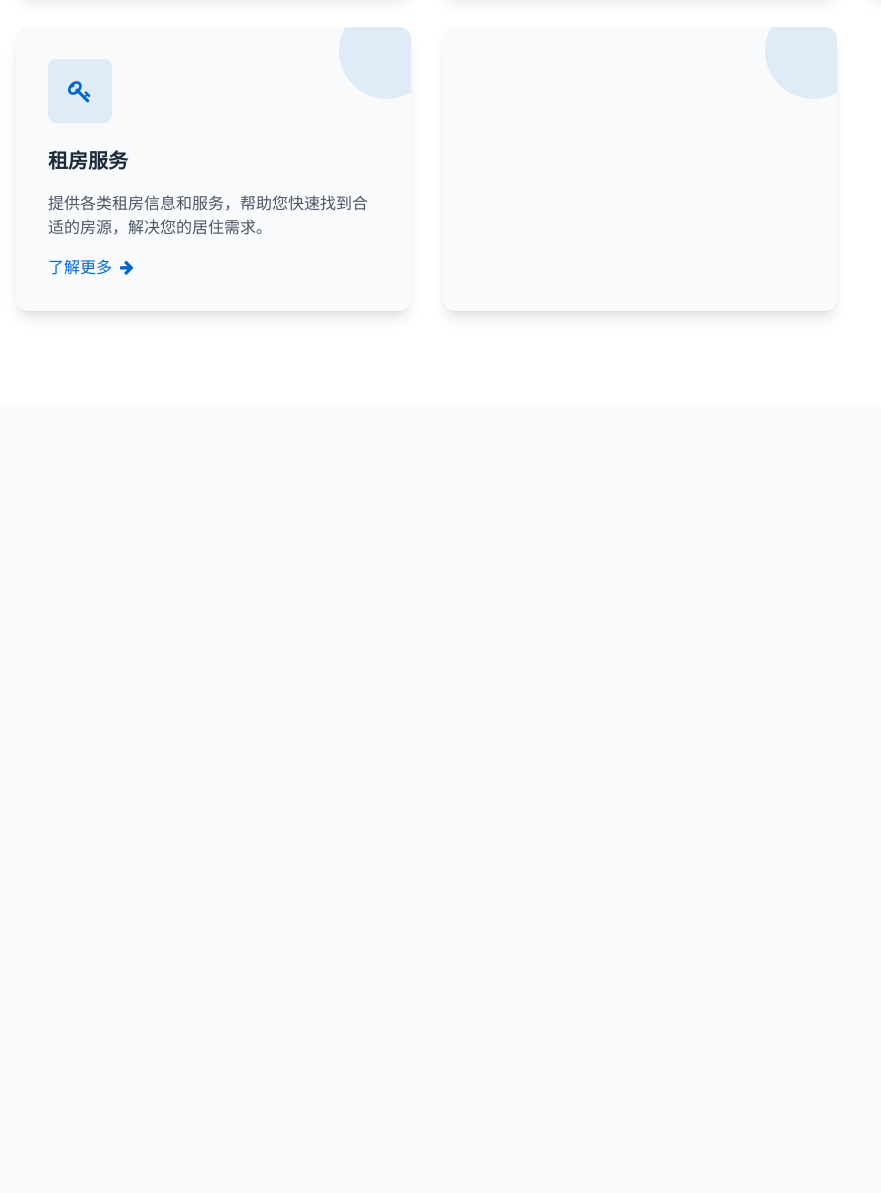
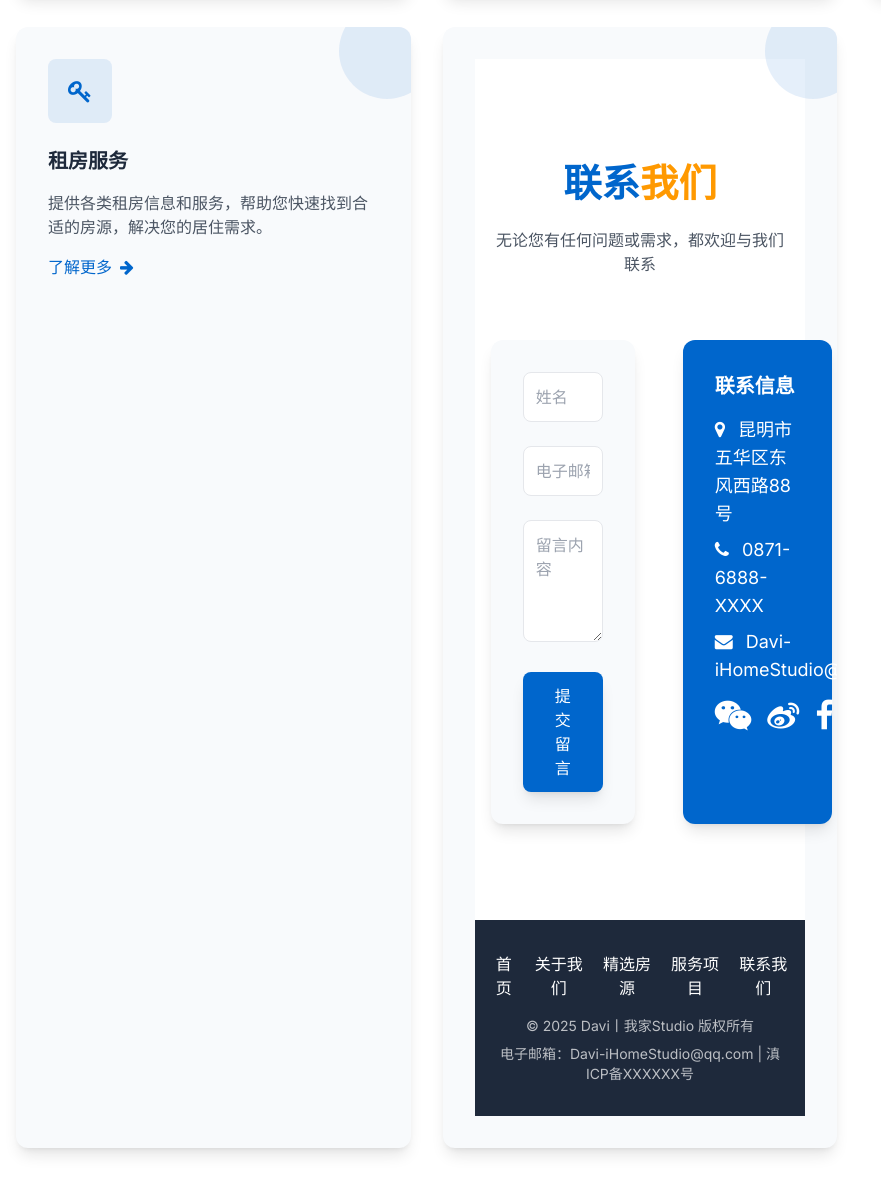
Before and after one commit to x2it/w3b, a plain HTML site: page docs/index.html in a window 1280 px wide. Shown: the part 3616-4809 px from the top of the page, without its empty margins (0-881 px from the left). Before the commit the page ends 4023 px from the top, so only its background shows below. Drawn offline with nearby package versions, Linux system fonts and the light colour scheme.

Commit message:
Update index.html

```diff
--- a/docs/index.html
+++ b/docs/index.html
@@ -569,3 +569,76 @@
                 <!-- 服务5 -->
                 <div class="bg-light p-8 rounded-xl shadow-lg relative overflow-hidden group">
                     <div class="absolute -right-6 -top-6 w-24 h-24 bg-primary/10 rounded-full transition-all duration-300 group-hover:scale-150"></div>
+<!-- 联系我们 -->
+<section id="contact" class="py-24 bg-white">
+    <div class="container mx-auto px-4">
+        <div class="text-center max-w-3xl mx-auto mb-16">
+            <h2 class="text-[clamp(1.5rem,3vw,2.5rem)] font-bold font-montserrat text-primary mb-4">
+                联系<span class="text-secondary">我们</span>
+            </h2>
+            <p class="text-gray-600">
+                无论您有任何问题或需求，都欢迎与我们联系
+            </p>
+        </div>
+
+        <div class="flex flex-col lg:flex-row gap-12">
+            <div class="lg:w-1/2">
+                <form class="bg-light p-8 rounded-xl shadow-lg">
+                    <!-- 表单内容保持不变 -->
+                    <div class="mb-6">
+                        <input type="text" placeholder="姓名" class="w-full p-3 rounded-lg bg-white border border-gray-200 focus:outline-none focus:border-primary">
+                    </div>
+                    <div class="mb-6">
+                        <input type="email" placeholder="电子邮箱" class="w-full p-3 rounded-lg bg-white border border-gray-200 focus:outline-none focus:border-primary">
+                    </div>
+                    <div class="mb-6">
+                        <textarea placeholder="留言内容" rows="4" class="w-full p-3 rounded-lg bg-white border border-gray-200 focus:outline-none focus:border-primary"></textarea>
+                    </div>
+                    <button type="submit" class="w-full px-8 py-3 bg-primary text-white rounded-lg font-medium hover:bg-primary/90 transition-all shadow-lg">
+                        提交留言
+                    </button>
+                </form>
+            </div>
+
+            <div class="lg:w-1/2">
+                <div class="bg-primary text-white p-8 rounded-xl shadow-lg h-full">
+                    <h3 class="text-xl font-bold font-montserrat mb-4">联系信息</h3>
+                    <p class="text-lg mb-2">
+                        <i class="fa fa-map-marker mr-2"></i> 昆明市五华区东风西路88号
+                    </p>
+                    <p class="text-lg mb-2">
+                        <i class="fa fa-phone mr-2"></i> 0871-6888-XXXX
+                    </p>
+                    <p class="text-lg mb-4">
+                        <i class="fa fa-envelope mr-2"></i> Davi-iHomeStudio@qq.com
+                    </p>
+                    <div class="flex space-x-4">
+                        <a href="#" class="text-white hover:text-secondary transition-colors"><i class="fa fa-wechat fa-2x"></i></a>
+                        <a href="#" class="text-white hover:text-secondary transition-colors"><i class="fa fa-weibo fa-2x"></i></a>
+                        <a href="#" class="text-white hover:text-secondary transition-colors"><i class="fa fa-facebook fa-2x"></i></a>
+                    </div>
+                </div>
+            </div>
+        </div>
+    </div>
+</section>
+
+<!-- 页脚 -->
+<footer class="bg-dark text-white text-center py-8">
+    <div class="container mx-auto px-4">
+        <div class="flex flex-col md:flex-row justify-center items-center gap-4 mb-4">
+            <a href="#home" class="text-white hover:text-secondary transition-colors">首页</a>
+            <a href="#about" class="text-white hover:text-secondary transition-colors">关于我们</a>
+            <a href="#properties" class="text-white hover:text-secondary transition-colors">精选房源</a>
+            <a href="#services" class="text-white hover:text-secondary transition-colors">服务项目</a>
+            <a href="#contact" class="text-white hover:text-secondary transition-colors">联系我们</a>
+        </div>
+
+        <p class="text-sm text-white/70 mb-2">
+            © 2025 Davi丨我家Studio 版权所有
+        </p>
+        <p class="text-sm text-white/70">
+            电子邮箱：Davi-iHomeStudio@qq.com | 滇ICP备XXXXXX号
+        </p>
+    </div>
+</footer>
```
